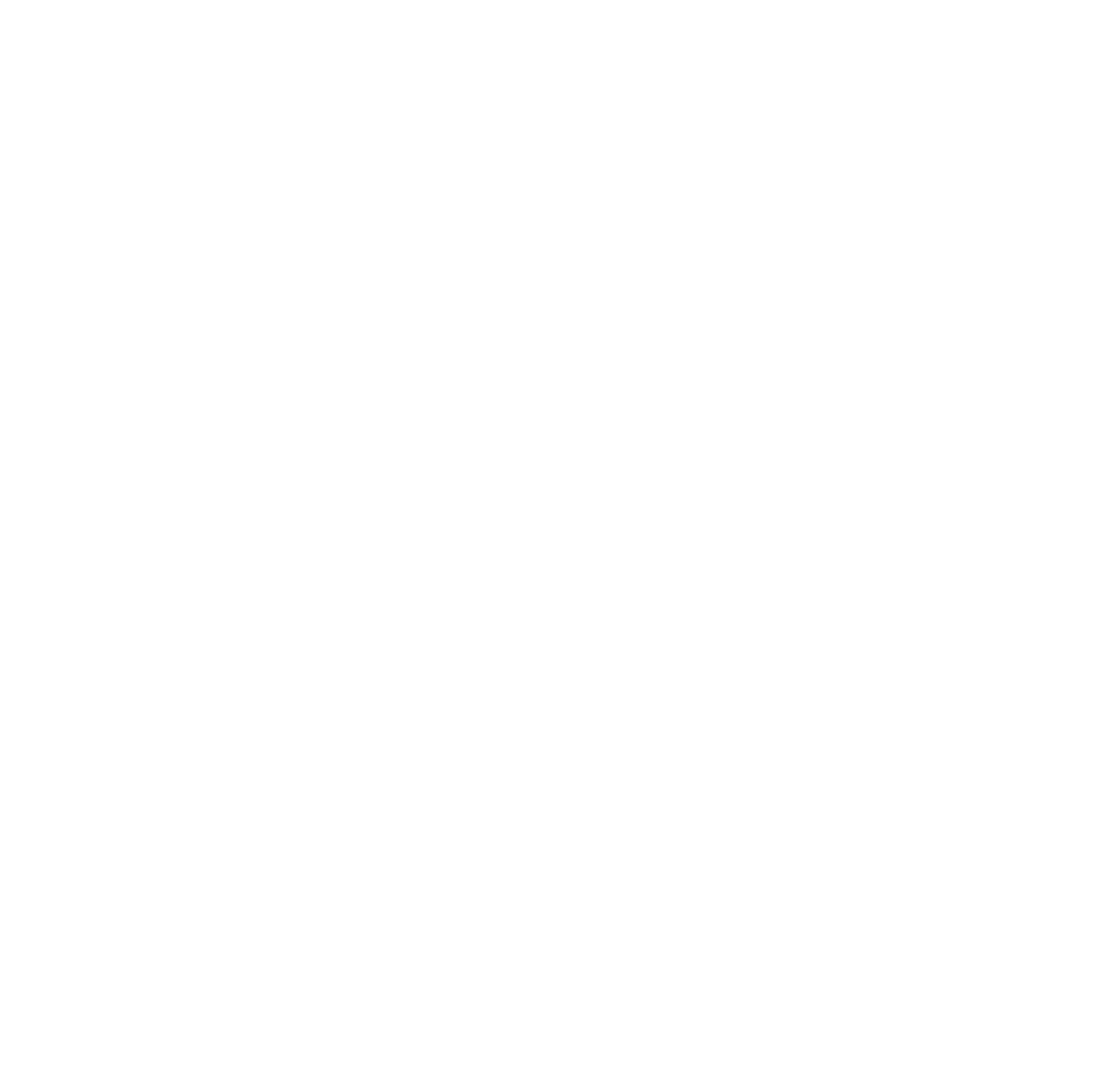
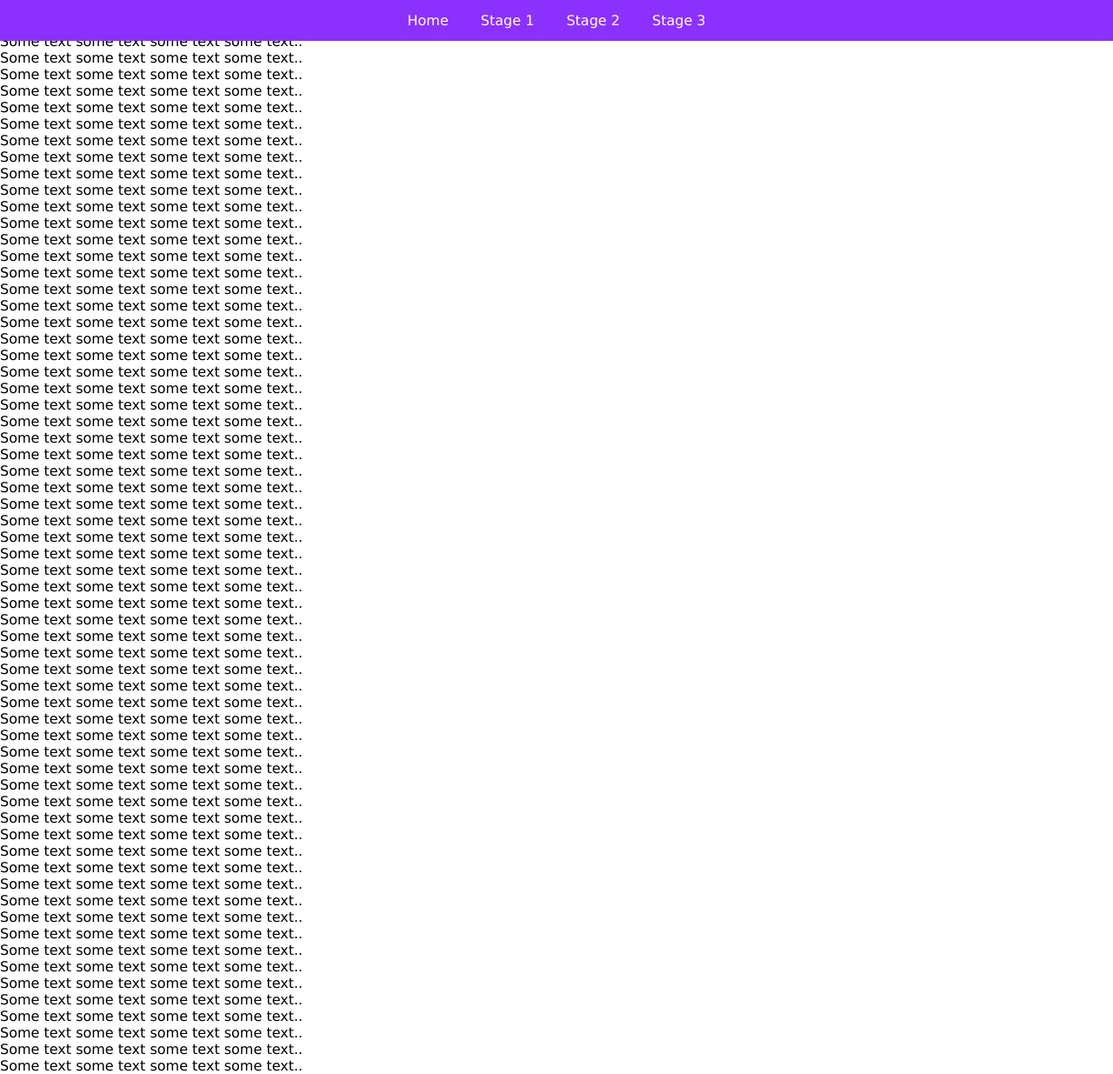
Before and after one commit to ReimartArguelles/TimeCapsule, a plain HTML site: page client/html/homepage.html in a window 1280 px wide. Shown: the whole page at 87% size. Before the commit the page ends 800 px from the top, so only its background shows below. Drawn offline with Linux system fonts and the light colour scheme.

Commit message:
Navbar css

```diff
--- a/client/css/homepage.css
+++ b/client/css/homepage.css
@@ -0,0 +1,45 @@
+*{
+    margin: 0;
+    padding: 0;
+    list-style-type: none;
+    font-family: Verdana, sans-serif;
+}
+
+.navbar {
+    position: fixed;
+    width: 100vw;
+    background-color: #8c30fd;
+  }
+
+.navbar__container {
+    list-style: none;
+    padding: 0;
+    margin: 0;
+    display: flex;
+    flex-direction: column;
+    align-items: center;
+    height: 100%;
+}
+
+ul {
+   margin: 0;
+   padding: 0;
+   overflow: hidden;
+}
+
+li {
+    float: none;
+    display: inline-block;
+}
+
+li a {
+    display: block;
+    color: white;
+    text-align: center;
+    padding: 14px 16px;
+    text-decoration: none;
+}
+
+li a:hover {
+    background-color: #a05ef0;
+}
--- a/client/html/homepage.html
+++ b/client/html/homepage.html
@@ -8,6 +8,90 @@
     <title>Thick of it</title>
 </head>
 <body>
+    <nav class="navbar">
+        <div class="navbar__container">
+            <ul class="navbar__menu">
+                <li class="navbar__items">
+                    <a href="/" class="links">Home</a>
+                </li>
+                <li class="navbar__items">
+                    <a href="/" class="links">Stage 1</a>
+                </li>
+                <li class="navbar__items">
+                    <a href="/" class="links">Stage 2</a>
+                </li>
+                <li class="navbar__items">
+                    <a href="/" class="links">Stage 3</a>
+                </li>
+            </ul>
+        </div>
+    </nav>
+
+    <p>Some text some text some text some text..</p>
+    <p>Some text some text some text some text..</p>
+    <p>Some text some text some text some text..</p>
+    <p>Some text some text some text some text..</p>
+    <p>Some text some text some text some text..</p>
+    <p>Some text some text some text some text..</p>
+    <p>Some text some text some text some text..</p>
+    <p>Some text some text some text some text..</p>
+    <p>Some text some text some text some text..</p>
+    <p>Some text some text some text some text..</p>
+    <p>Some text some text some text some text..</p>
+    <p>Some text some text some text some text..</p>
+    <p>Some text some text some text some text..</p>
+    <p>Some text some text some text some text..</p>
+    <p>Some text some text some text some text..</p>
+    <p>Some text some text some text some text..</p>
+    <p>Some text some text some text some text..</p>
+    <p>Some text some text some text some text..</p>
+    <p>Some text some text some text some text..</p>
+    <p>Some text some text some text some text..</p>
+    <p>Some text some text some text some text..</p>
+    <p>Some text some text some text some text..</p>
+    <p>Some text some text some text some text..</p>
+    <p>Some text some text some text some text..</p>
+    <p>Some text some text some text some text..</p>
+    <p>Some text some text some text some text..</p>
+    <p>Some text some text some text some text..</p>
+    <p>Some text some text some text some text..</p>
+    <p>Some text some text some text some text..</p>
+    <p>Some text some text some text some text..</p>
+    <p>Some text some text some text some text..</p>
+    <p>Some text some text some text some text..</p>
+    <p>Some text some text some text some text..</p>
+    <p>Some text some text some text some text..</p>
+    <p>Some text some text some text some text..</p>
+    <p>Some text some text some text some text..</p>
+    <p>Some text some text some text some text..</p>
+    <p>Some text some text some text some text..</p>
+    <p>Some text some text some text some text..</p>
+    <p>Some text some text some text some text..</p>
+    <p>Some text some text some text some text..</p>
+    <p>Some text some text some text some text..</p>
+    <p>Some text some text some text some text..</p>
+    <p>Some text some text some text some text..</p>
+    <p>Some text some text some text some text..</p>
+    <p>Some text some text some text some text..</p>
+    <p>Some text some text some text some text..</p>
+    <p>Some text some text some text some text..</p>
+    <p>Some text some text some text some text..</p>
+    <p>Some text some text some text some text..</p>
+    <p>Some text some text some text some text..</p>
+    <p>Some text some text some text some text..</p>
+    <p>Some text some text some text some text..</p>
+    <p>Some text some text some text some text..</p>
+    <p>Some text some text some text some text..</p>
+    <p>Some text some text some text some text..</p>
+    <p>Some text some text some text some text..</p>
+    <p>Some text some text some text some text..</p>
+    <p>Some text some text some text some text..</p>
+    <p>Some text some text some text some text..</p>
+    <p>Some text some text some text some text..</p>
+    <p>Some text some text some text some text..</p>
+    <p>Some text some text some text some text..</p>
+    <p>Some text some text some text some text..</p>
+    <p>Some text some text some text some text..</p>
 
 </body>
 </html>
```
